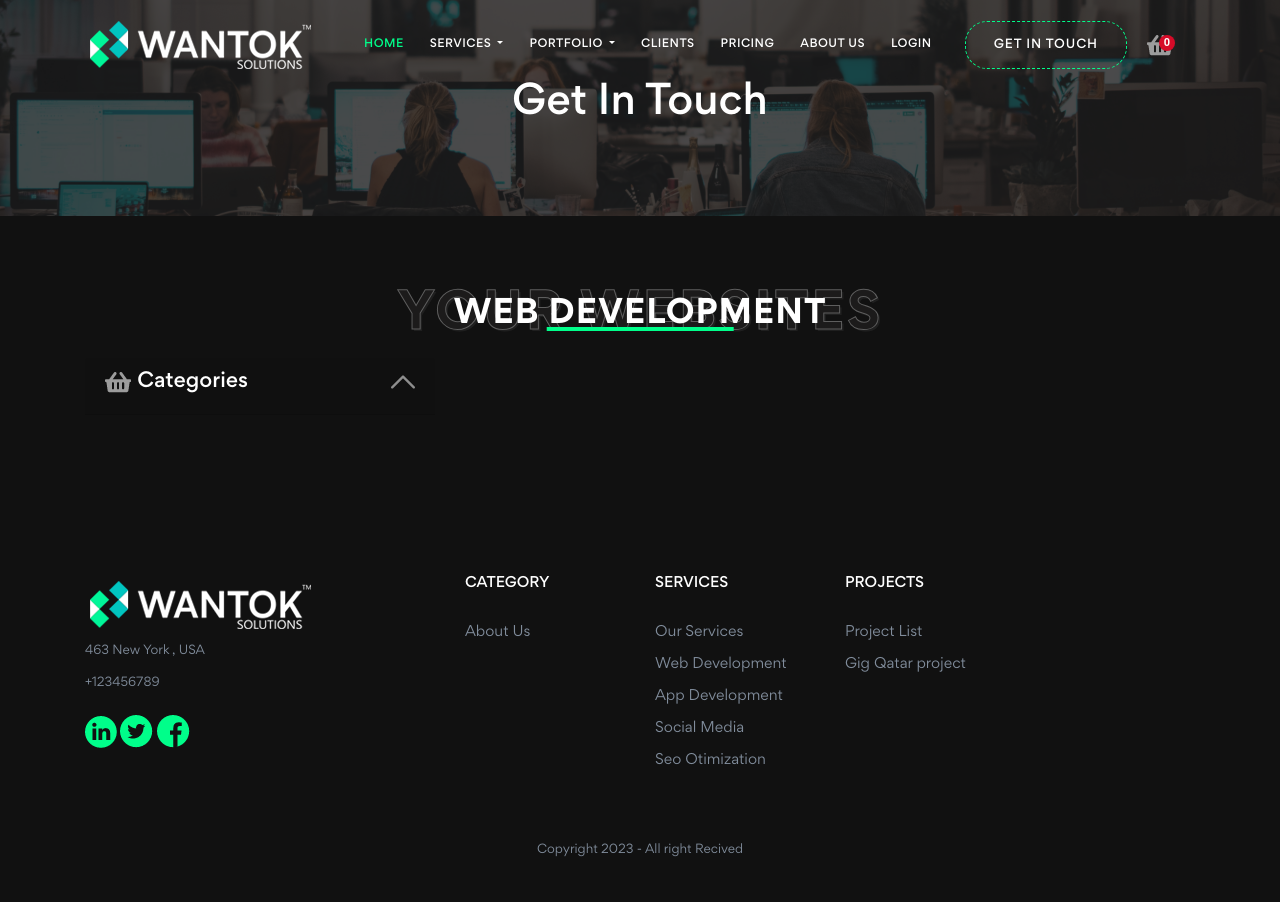
After one commit to carlosbrath/wantoksolutions, a CodeIgniter app: page /wantoksolutions/index.php/cartcontroller/chose_domain in a window 1280 px wide. The commit adds this page. Run offline with CodeIgniter, Linux system fonts and the light colour scheme.

Commit message:
update cart

```diff
--- a/application/config/routes.php
+++ b/application/config/routes.php
@@ -60,6 +60,8 @@ $route['our-services'] = 'MainController/our_services';
 $route['services/(:any)'] = 'MainController/services_details/$1';
 $route['projects/(:any)'] = 'MainController/projects_details/$1';
 
+$route['chose-domain'] = 'CartController/chose_domain';
+
 $route['dashboard'] = 'UserPortal/index';
 $route['404_override'] = '';
 $route['translate_uri_dashes'] = FALSE;
--- a/application/controllers/CartController.php
+++ b/application/controllers/CartController.php
@@ -7,6 +7,13 @@ class CartController extends MY_Controller
     function __construct()
     {
         parent::__construct();
+    }
+    function chose_domain(){
+        $data['title'] = 'chose-domain';
+        $data['page_name'] = 'chose-domain';
+
+        $var['content'] = $this->load->view('cart/chose-domain', $data, true);
+        $this->load->view('template2023', $var);
     }
     function add_to_cart()
     {
--- a/application/controllers/MainController.php
+++ b/application/controllers/MainController.php
@@ -99,8 +99,8 @@ class MainController extends MY_Controller
     }
     function getin_touch()
     {
-        $data['title'] = 'Projects Details';
-        $data['page_name'] = 'Projects Details';
+        $data['title'] = 'Get In Touch';
+        $data['page_name'] = 'Get In Touch';
 
         $var['content'] = $this->load->view('get-intouch', $data, true);
         $this->load->view('template2023', $var);
--- /dev/null
+++ b/application/views/cart/chose-domain.php
@@ -0,0 +1,40 @@
+<!-- START CTA -->
+<section class="section bg-cta">
+    <div class="bg-overlay-2"></div>
+    <div class="container">
+        <div class="row justify-content-center">
+            <div class="col-lg-8">
+                <!-- <p class="cta-desc text-white text-center mb-0">We Take Care of Your Technology</p> -->
+                <h1 class="text-white text-center">Get In Touch</h1>
+
+            </div>
+        </div>
+    </div>
+</section>
+<!-- END CTA -->
+<section class="section bg-dark" id="services-details">
+    <div class="container">
+        <div class="row justify-content-center">
+            <div class="col-lg-7">
+                <div class="text-center section-header">
+                    <span class="text-shadow">your websites</span>
+                    <h4 class="title-heading text-uppercase">web development</h4>
+                </div>
+            </div>
+        </div>
+        <div class="row  mt-4">
+            <div class="col-md-4 cart-sidebar">
+                <div class="panel-heading card-header">
+                    <h5 class="panel-title">
+                        <img src="<?=asset_url()?>images/icon/cart.png" alt="">
+                        Categories
+                        <img src="<?=asset_url()?>images/icon/up-arrow.png" class="card-minimise panel-minimise pull-right float-right" alt="">
+                    </h5>
+                </div>
+
+            </div>
+            <div class="col-md-6">
+
+            </div>
+        </div>
+</section>
```
Also changed, not shown: application/views/home_view.php (+18 -18 lines), assets/images/icon/up-arrow.png (added).
